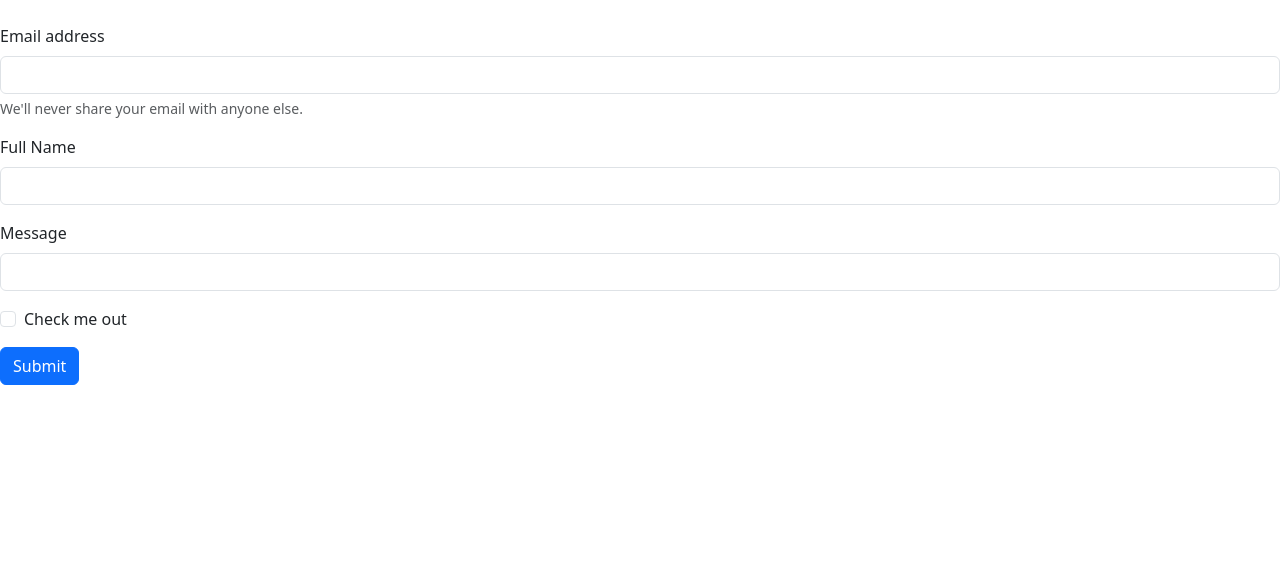
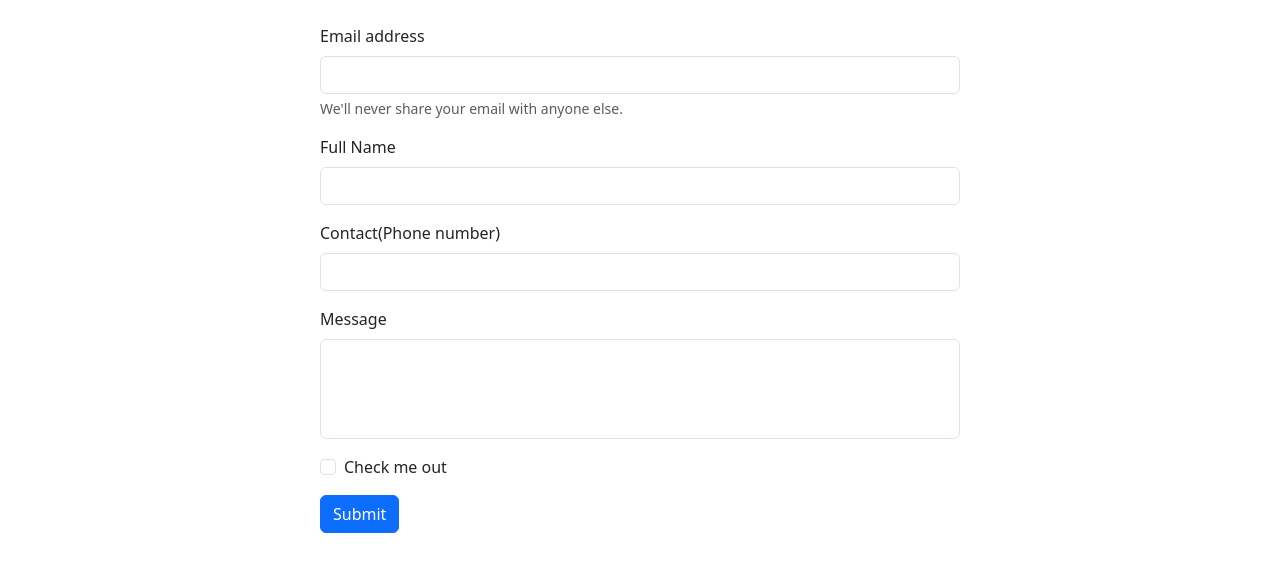
Before and after one commit to ntirushwajeanmarc/afriinox, a Flask app: page /getinvolved in a window 1280 px wide. Shown: the part 76-648 px from the top of the page. Run offline with Flask 3, Linux system fonts and the light colour scheme; some libraries are stand-ins or nearby versions.

Commit message:
added new files

```diff
--- a/app.py
+++ b/app.py
@@ -1,6 +1,19 @@
 from flask import Flask, render_template, request, redirect, url_for
+from flask_mail import Mail, Message
+from dotenv import load_dotenv
+import os
+
+load_dotenv()
 
 app = Flask(__name__)
+
+app.config['MAIL_SERVER'] = os.getenv('MAIL_SERVER')
+app.config['MAIL_PORT'] = os.getenv('MAIL_PORT')
+app.config['MAIL_USERNAME'] = os.getenv('MAIL_USERNAME')
+app.config['MAIL_PASSWORD'] = os.getenv('MAIL_PASSWORD')
+app.config['MAIL_USE_TLS'] = True
+app.config['MAIL_USE_SSL'] = False
+mail = Mail(app)
 
 app.secret_key = 'fc62fd5d-8247-4c1d-9496-f75a929001f9'
 bookings = []
@@ -8,41 +21,70 @@ bookings = []
 
 @app.route('/')
 def index():
-  return render_template('index.html')
+    return render_template('index.html')
 
 
 @app.route('/about')
 def about():
-  return render_template('about.html')
+    return render_template('about.html')
 
 
 @app.route('/services')
 def services():
-  return render_template('ourservices.html')
+    return render_template('ourservices.html')
 
 
 @app.route('/projects')
 def projects():
-  return render_template('projects.html')
+    return render_template('projects.html')
 
 
 @app.route('/getinvolved', methods=['POST', 'GET'])
 def book():
+    if request.method == 'POST':
 
-  if request.method == 'POST':
-    emailx = request.form.get('email')
-    name = request.form.get('name')
-    message = request.form.get('message')
-    booking = {'email': emailx, 'name': name, 'message': message}
-    bookings.append(booking)
-    print(bookings)
-  return render_template('form.html')
+        emailx = request.form.get('email')
+        name = request.form.get('name')
+        message = request.form.get('message')
+        contact = request.form.get('contact')
+
+        if not emailx:
+            return "Email is required", 400
+
+        booking = {
+            'email': emailx,
+            'name': name,
+            'message': message,
+            'contact': contact
+        }
+        bookings.append(booking)
+        print(bookings)
+
+        try:
+            msg = Message(subject='Thank you for getting involved!',
+                          sender='info@afriiinnox.com',
+                          recipients=[emailx, 'afriinnox@gmail.com'])
+
+            msg.body = f"Hello {name},\n\n with {contact} thank you for reaching out!"
+            mail.send(msg)
+        except Exception as e:
+            print(f"Failed to send email: {e}")
+            return "Failed to send email", 500
+
+        return redirect(url_for('thank_you'))
+
+    return render_template('form.html')
+
+
+@app.route('/thankyou')
+def thank_you():
+    return "Thank you for getting involved! We've sent you a confirmation email."
 
 
 @app.route('/invented')
 def invented():
-  return render_template('invented.html')
+    return render_template('invented.html')
 
 
 if __name__ == '__main__':
-  app.run(debug=True, host='0.0.0.0')
+    app.run(debug=True, host='0.0.0.0')
--- a/templates/form.html
+++ b/templates/form.html
@@ -3,7 +3,7 @@
 {%include 'boostrap.html'%}
 
 
-<form method='post' style="margin-top:100px">
+<form method='post' style="margin-top:100px;width:50%;margin-left:25%;margin-right:25%;margin-bottom:100px;">
   <div class="mb-3">
     <label for="exampleInputEmail1" class="form-label">Email address</label>
     <input type="email" class="form-control" id="exampleInputEmail1" aria-describedby="emailHelp" name="email"">
@@ -14,8 +14,12 @@
     <input type="name" class="form-control" id="exampleInputPassword1" name="name">
   </div>
   <div class="mb-3">
+    <label for="exampleInputContact" class="form-label">Contact(Phone number)</label>
+    <input type="name" class="form-control" id="exampleInputPassword1" name="contact">
+  </div>
+  <div class="mb-3">
     <label for="message" class="form-label">Message</label>
-    <input type="message" class="form-control" id="exampleInputPassword1" name="message">
+    <input type="message" class="form-control" id="exampleInputPassword1" name="message" style="height:100px;">
   </div>
   <div class="mb-3 form-check">
     <input type="checkbox" class="form-check-input" id="exampleCheck1">
```
Also changed, not shown: templates/about.html (+4 -4 lines).
